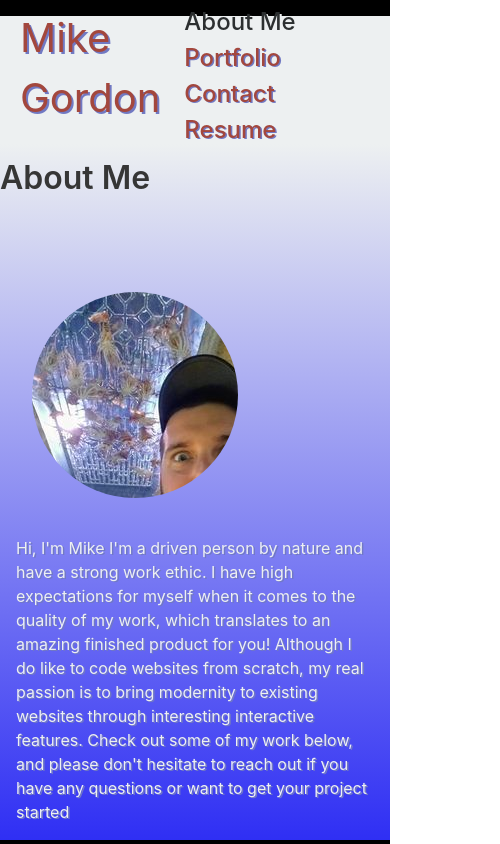
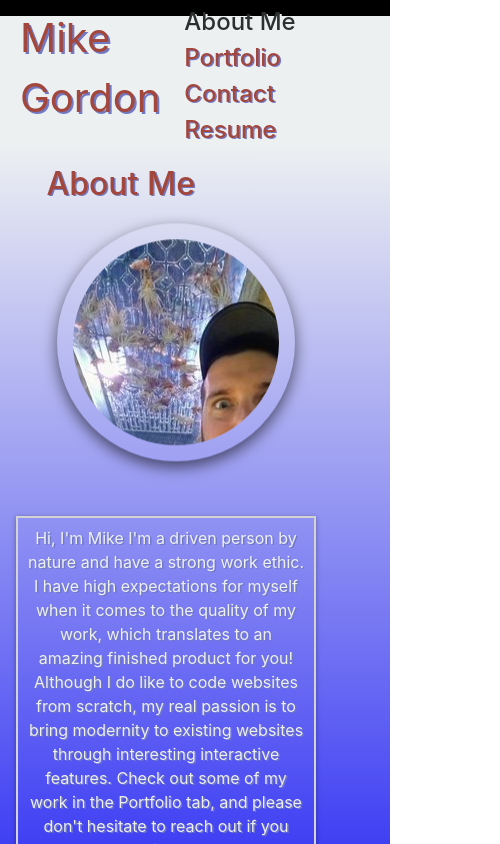
Before and after one commit to Mike2481/gordon-react-profile, a React (Create React App) app: page / in a window 390 px wide. Shown: the top 844 px of the page, 500 px wide, since content can reach past the window. Built offline with nearby package versions, Linux system fonts and the light colour scheme.

Commit message:
added animation for about and styling for portfolio

```diff
--- a/src/components/About/index.js
+++ b/src/components/About/index.js
@@ -3,17 +3,20 @@ import avatar from '../../assets/images/profile3.jpg'
 export default function About() {
     return (
         <div className='about-container'>
-            <h1 className='title'>About Me</h1>
+            <h1 className='about-title'>About Me</h1>
+            <div className='animation-box'>
+                <div className='pic-animation'>
                     <img className="profile-pic" src={avatar} alt="Mike Gordon with lobsters" />
+                </div>
+                <div className='about-animation'>
                     <p className='about-text'>
                         Hi, I'm Mike
-
                         I'm a driven person by nature and have a strong work ethic. I have high expectations for myself when it comes to the quality of my work, which translates to an amazing finished product for you!
-
                         Although I do like to code websites from scratch, my real passion is to bring modernity to existing websites through interesting interactive features.
-
-                Check out some of my work below, and please don't hesitate to reach out if you have any questions or want to get your project started
+                        Check out some of my work in the Portfolio tab, and please don't hesitate to reach out if you have any questions or want to get your project started
                     </p>
+                </div>
+            </div>
         </div>
     );
 }
--- a/src/index.css
+++ b/src/index.css
@@ -90,11 +90,16 @@ header h1 {
 /* header styling end */
 
 /* About Me page styling */
+.pic-animation {
+  flex: 1;
+}
 
 .profile-pic {
   border-radius: 50%;
-  margin: 3.5rem 1rem 0 1rem;
+  margin: 4rem 1rem 0 1rem;
   padding: 1rem;
+  transform: translatey(0px);
+  animation: float 6s ease-in-out infinite;
 }
 .about-container {
   position: relative;
@@ -102,18 +107,47 @@ header h1 {
   background-image: linear-gradient(var(--secondary), rgb(47, 47, 244));
   padding: 1rem 0;
 }
+.about-animation {
+  width: 500px;
+  margin-top: 3rem;
+}
 .about-title {
   position: absolute;
   right: 50%;
   font-weight: 500;
-  font-size: 1.5rem;
+  font-size: 2rem;
   color: var(--text-color);
   text-shadow: 1.5px 1px var(--text-shadow);
 }
 .about-text {
   margin: 1rem 1rem 0 1rem;
+  padding: .5rem;
   color: var(--secondary);
   text-shadow: 1.5px 1px var(--text-shadow);
+  border: 2px solid lightgrey;
+  box-shadow: 0 1px 6px rgba(0, 0, 0, 0.12), 0 1px 4px rgba(0, 0, 0, 0.24);
+
+}
+.animation-box {
+  display: flex;
+  flex-wrap: wrap;
+  justify-content: space-between;
+  text-align: center;
+  max-width: 90vw;
+}
+@keyframes float {
+  0% {
+    box-shadow: 0 5px 15px 0px rgba(0, 0, 0, 0.6);
+    transform: translatey(0px);
+  }
+  50% {
+    box-shadow: 0 25px 15px 0px rgba(0, 0, 0, 0.2);
+    transform: translatey(-20px);
+  }
+  100% {
+    box-shadow: 0 5px 15px 0px rgba(0, 0, 0, 0.6);
+    transform: translatey(0px);
+  }
 }
 
 /* contact page styling start */
@@ -121,7 +155,7 @@ header h1 {
 .container {
   width: 100vw;
   max-width: 1200px;
-  padding: 0.5rem;
+  padding: 1.5rem;
   text-align: center;
   height: 100%;
   background-color: var(--secondary);
@@ -134,6 +168,7 @@ input {
   outline: none;
   border-radius: 1rem;
   transition: box-shadow 0.2s;
+  box-shadow: 0 1px 6px rgba(0, 0, 0, 0.12), 0 1px 4px rgba(0, 0, 0, 0.24);
 }
 
 input:focus {
@@ -150,6 +185,8 @@ textarea {
   font-weight: 500;
   max-width: 100vw;
   margin: 0 1rem 0 0;
+  box-shadow: 0 1px 6px rgba(0, 0, 0, 0.12), 0 1px 4px rgba(0, 0, 0, 0.24);
+
 }
 
 .button {
@@ -225,7 +262,6 @@ textarea {
 
 /* portfolio styling */
 
-
 .container h1 {
   font-weight: 500;
   font-size: 3rem;
@@ -236,7 +272,7 @@ textarea {
 .grid-container {
   display: inline-grid;
   grid-template-columns: repeat(auto-fit, minmax(400px, 1fr));
-    background-color: rgb(77, 131, 225);
+  background-color: rgb(77, 131, 225);
   padding: 10px;
   box-shadow: 0 0 10px black;
 }
@@ -244,12 +280,33 @@ textarea {
 .grid-item {
   background-color: rgba(255, 255, 255, 0.8);
   border: 1px solid rgba(0, 0, 0, 0.8);
-  padding: 20px;
+  padding: 0px;
   font-size: 30px;
   text-align: center;
 }
 .grid-item h3 {
   font-size: 3rem;
   text-decoration: underline;
-  margin-bottom: .5rem;
+  margin-bottom: 0.5rem;
 }
+
+@media (max-width: 750px) {
+  .animation-box {
+    display: block;
+    justify-content: space-between;
+    text-align: center;
+  }
+
+}
+@media (max-width: 487px) {
+  .about-text {
+    max-width: 60%;
+  }
+  /* .grid-container {
+    max-width: 100%;
+  } */
+  .grid-item {
+    max-width: 80%;
+  }
+
+}
```
Lines whose indentation alone changed are shown as unchanged.
